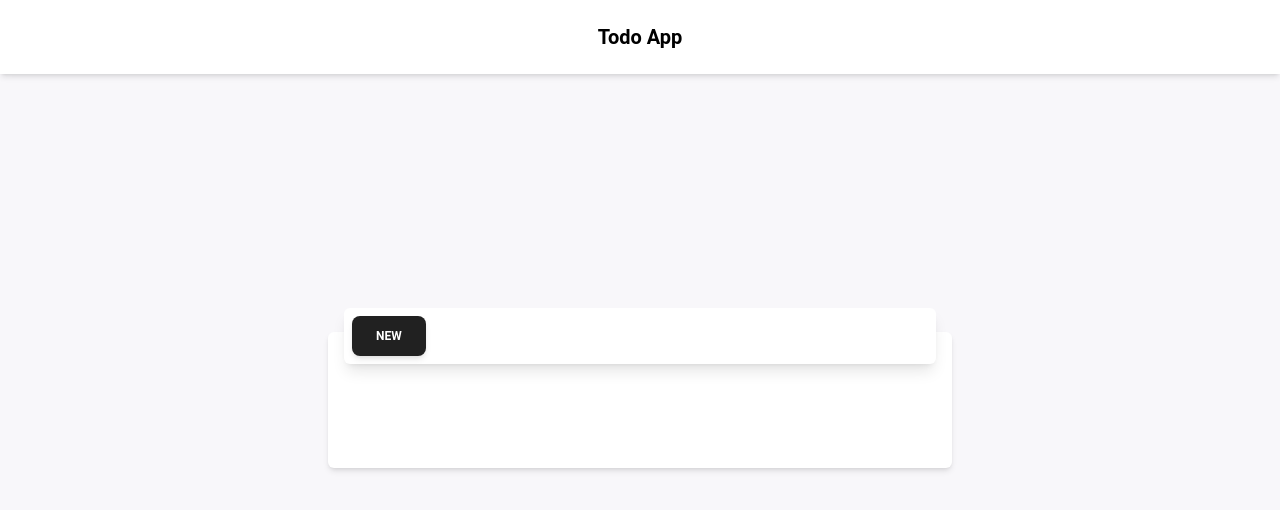
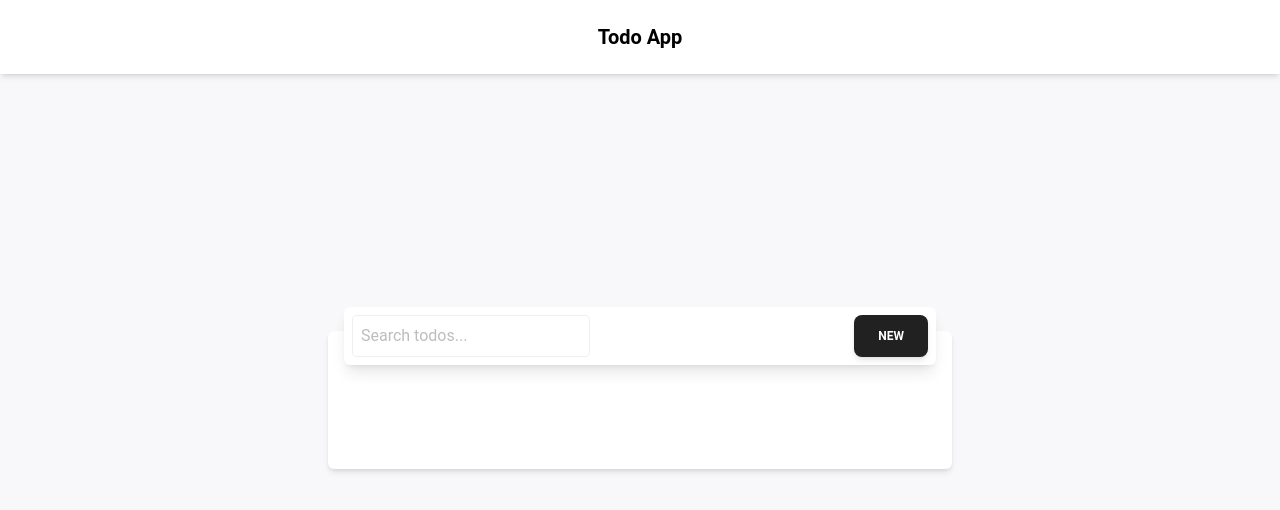
Before and after one commit to flaidexdev/todo-app, a React (Create React App) app: page / in a window 1280 px wide. Shown: the top 510 px of the page. Built offline with nearby package versions, Linux system fonts and the light colour scheme.

Commit message:
Search functionality added

```diff
--- a/src/components/todo-list/index.tsx
+++ b/src/components/todo-list/index.tsx
@@ -18,11 +18,15 @@ import { Todo } from "../../types";
 
 const TodoList: React.FC = () => {
   const [todos, setTodos] = useState<Todo[]>([]);
+  const [open, setOpen] = useState(false);
+  const [searchTerm, setSearchTerm] = useState("");
   const [inputValue, setInputValue] = useState("");
   const [category, setCategory] = useState("");
   const categories = ["Work", "Home", "Personal"];
 
-
+  const filteredTodos = todos.filter((todo) =>
+    todo.title.toLowerCase().includes(searchTerm.toLowerCase())
+  );
 
   const addTodo = () => {
     if (inputValue.trim()) {
@@ -35,9 +39,10 @@ const TodoList: React.FC = () => {
       setTodos([...todos, newTodo]);
       setInputValue("");
       setCategory("");
-
+      setOpen(false)
     }
   };
+
 
 
   return (
@@ -47,7 +52,13 @@ const TodoList: React.FC = () => {
         floated={true}
         className=" min-h-[50px] p-2 rounded-md flex justify-between flex-wrap gap-2"
       >
-
+        <input
+            type="text"
+            placeholder="Search todos..."
+            value={searchTerm}
+            onChange={(e) => setSearchTerm(e.target.value)}
+            className="p-2 border rounded"
+          />
         <Popover placement="bottom-end">
           <PopoverHandler>
             <Button>New</Button>
@@ -76,7 +87,7 @@ const TodoList: React.FC = () => {
       <CardBody>
         <div className="p-4">
 
-          {todos.map((todo) => (
+          {filteredTodos.map((todo) => (
             <TodoItem
               key={todo.id}
               todo={todo}
```
